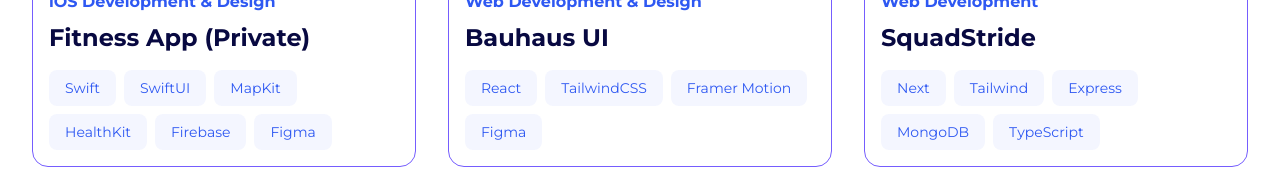
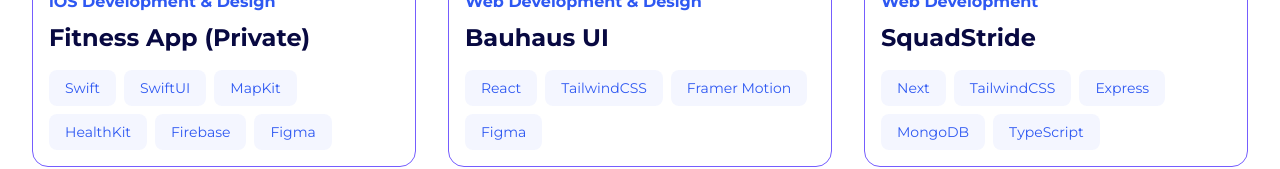
Before and after one commit to fabian-hanso/fabian-hanso-cv, a Next.js app: page / in a window 1280 px wide. Shown: the part 4546-4715 px from the top of the page. Built offline with nearby package versions, Linux system fonts and the light colour scheme.

Commit message:
Tailwind writing

```diff
--- a/components/Arbeitsproben/Arbeitsproben.jsx
+++ b/components/Arbeitsproben/Arbeitsproben.jsx
@@ -51,7 +51,7 @@
       startDate: "Aug. 2021",
       endDate: "Nov. 2021",
     },
-    technologies: ["Next", "Tailwind", "Express", "MongoDB", "TypeScript"],
+    technologies: ["Next", "TailwindCSS", "Express", "MongoDB", "TypeScript"],
     description:
       "I work as a software developer primarily focused on crafting and implementing Micro-Frontends. Our project operates in agile sprints, allowing us to frequently deploy new features. Presently, I'm involved in a team handling a significant automotive manufacturer's project.",
   },
```
